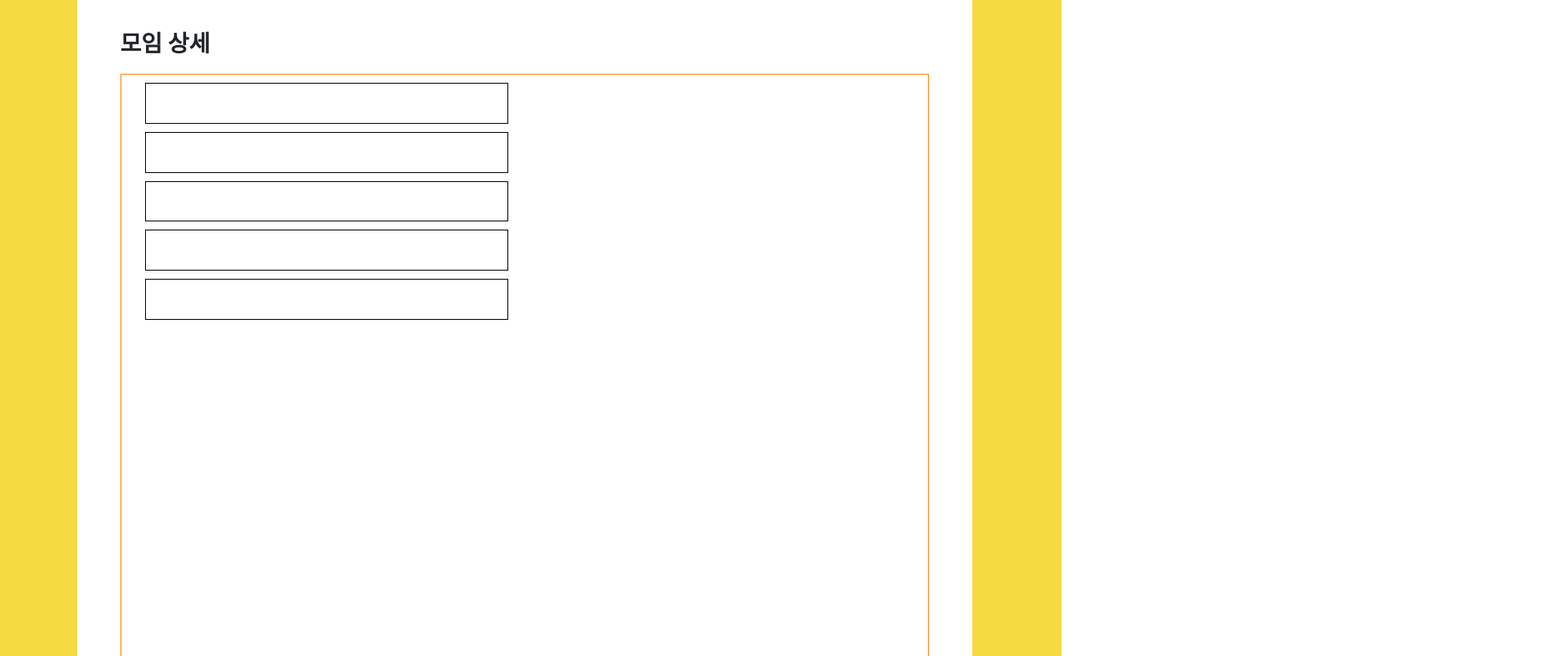
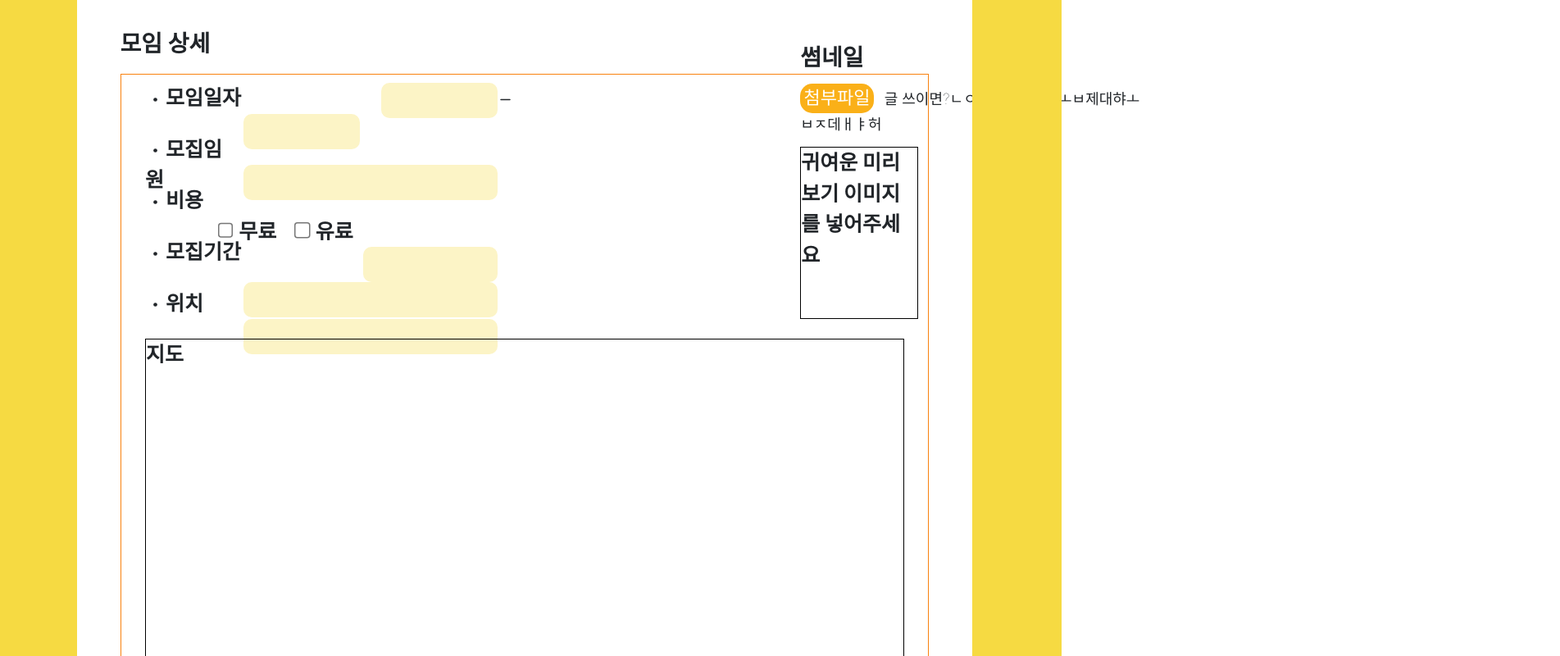
Before and after one commit to NamBoongEh/HoneyBeeProject_React, a React (Create React App) app: page /boardwrite in a window 1280 px wide. Shown: the part 1160-1960 px from the top of the page at 82% size, 1903 px wide, since content can reach past the window. Built offline with nearby package versions, Linux system fonts and the light colour scheme.

Commit message:
04/04 Write half-page done. draft done.

```diff
--- a/src/components/page/BoardWrite.js
+++ b/src/components/page/BoardWrite.js
@@ -1,6 +1,6 @@
 import React from 'react';
 import styled from 'styled-components';
-import { Plus, Dash, File } from 'react-bootstrap-icons';
+import { Plus, Dash, Dot } from 'react-bootstrap-icons';
 
 const SelectBox = styled.select`
   height: 40px;
@@ -18,6 +18,20 @@ const InputBox = styled.input`
   background-color: rgba(246, 218, 66, 0.3);
   border: none;
   margin: 1% 0 1% 1%;
+  &:focus {
+    outline: none;
+  }
+`;
+
+const InputBox2 = styled.input`
+  width: 70%;
+  height: 43px;
+  border-radius: 10px;
+  margin-left: 3%;
+  margin-right: 3%;
+  background-color: rgba(246, 218, 66, 0.3);
+  border: none;
+  float: right;
   &:focus {
     outline: none;
   }
@@ -64,10 +78,23 @@ const FileButton = styled.button`
 `;
 
 const Box = styled.div`
-  border: 1px solid black;
-  height: 5%;
+  height: 6%;
   width: 45%;
-  margin: 1% 1% 1% 3%;
+  margin: 1% 1% 1.5% 3%;
+  font-weight: bold;
+  font-size: 25px;
+`;
+
+const ClickButton = styled.button`
+  width: 10%;
+  height: 70px;
+  background-color: rgb(48, 27, 1);
+  color: white;
+  border: none;
+  padding: 8px;
+  font-size: x-large;
+  border-radius: 13px;
+  margin: 5% 30px 10%;
 `;
 
 export default function BoardWrite(props) {
@@ -96,12 +123,106 @@ export default function BoardWrite(props) {
         <FileButton>첨부파일</FileButton>
 
         <h3 style={{ fontWeight: 'bold', margin: '5% 0 2%' }}>모임 상세</h3>
-        <div style={{ border: '1px solid rgb(249,130,15)', height: '1000px' }}>
-          <Box></Box>
-          <Box></Box>
-          <Box></Box>
-          <Box></Box>
-          <Box></Box>
+        <div
+          style={{
+            border: '1px solid rgb(249,130,15)',
+            height: '800px',
+          }}
+        >
+          <Box>
+            <Dot />
+            모임일자
+            <InputBox2
+              style={{
+                width: '32%',
+              }}
+            />
+            <Dash style={{ transform: 'translateX(310px)' }} />
+            <InputBox2
+              style={{
+                width: '32%',
+              }}
+            />
+          </Box>
+          <Box>
+            <Dot />
+            모집임원
+            <InputBox2 />
+          </Box>
+          <Box>
+            <Dot />
+            비용
+            <input
+              type={'checkbox'}
+              style={{ zoom: 1.5, marginLeft: '20%' }}
+            />{' '}
+            무료
+            <input
+              type={'checkbox'}
+              style={{ zoom: 1.5, marginLeft: '5%' }}
+            />{' '}
+            유료
+            <InputBox2
+              style={{
+                width: '37%',
+              }}
+            />
+          </Box>
+          <Box>
+            <Dot />
+            모집기간
+            <InputBox2 />
+          </Box>
+          <Box>
+            <Dot />
+            위치
+            <InputBox2 />
+          </Box>
+          <div
+            style={{ transform: 'translate(800px, -360px)', marginRight: '3%' }}
+          >
+            <Box>
+              <h3 style={{ fontWeight: 'bold' }}>썸네일</h3>
+            </Box>
+            <Box style={{ fontWeight: 'lighter', fontSize: '18px' }}>
+              <FileButton
+                style={{
+                  transform: 'translateY(0px)',
+                  marginRight: '3%',
+                }}
+              >
+                첨부파일
+              </FileButton>
+              글 쓰이면?ㄴㅇ럼ㄷㅈ히ㅏㅓㅗㅂ제대햐ㅗㅂㅈ데ㅐㅑ허
+            </Box>
+            <Box
+              style={{
+                border: '1px solid black',
+                height: '210px',
+                width: '15%',
+                marginRight: '3%',
+              }}
+            >
+              귀여운 미리보기 이미지를 넣어주세요
+            </Box>
+          </div>
+          <Box
+            style={{
+              border: '1px solid black',
+              height: '390px',
+              width: '94%',
+              marginRight: '3%',
+              transform: 'translateY(-350px)',
+            }}
+          >
+            지도
+          </Box>
+        </div>
+        <div style={{ textAlign: 'center' }}>
+          <ClickButton style={{ backgroundColor: 'rgb(246,130,15)' }}>
+            모임등록
+          </ClickButton>
+          <ClickButton>등록취소</ClickButton>
         </div>
       </div>
       <div
```
